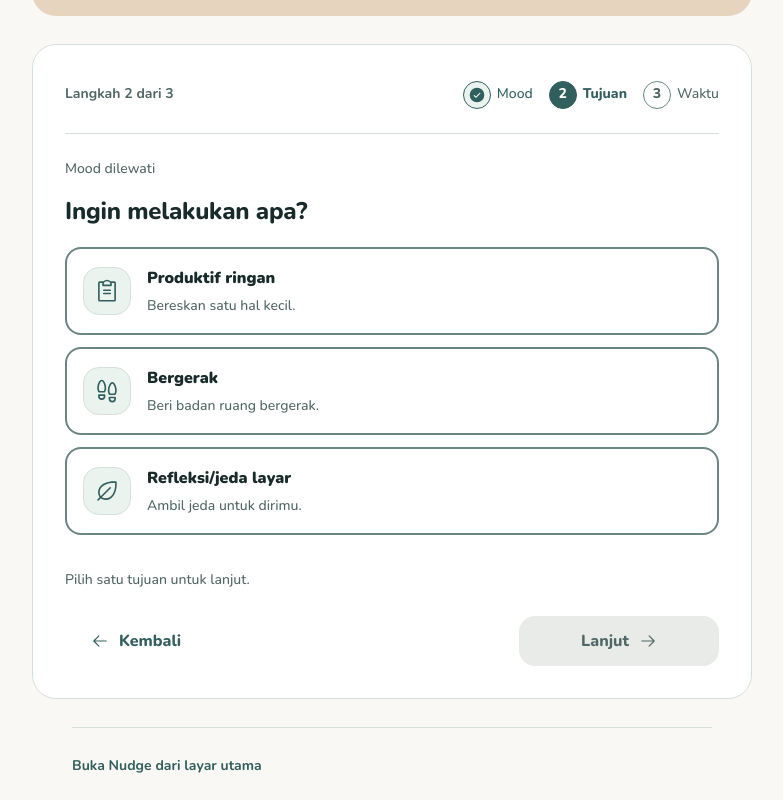
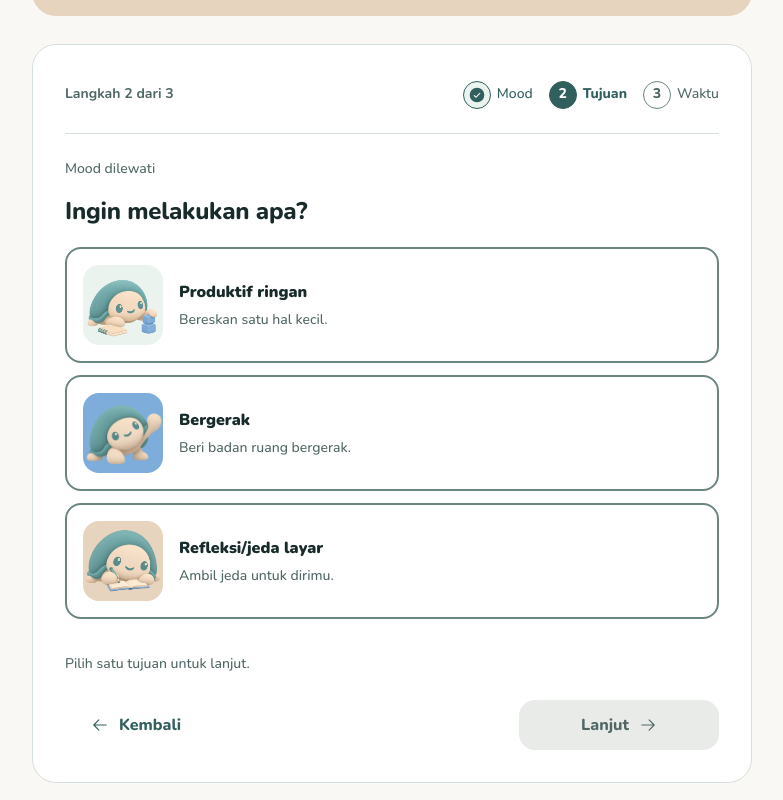
Before and after one commit to Fabverse0/Nudge, a Next.js app: page /app in a window 1280 px wide. Both pictures are taken after a click on the button "Lewati". Shown: the part 382-1182 px from the top of the page, without its empty margins (248-1031 px from the left). Built offline with nearby package versions, Linux system fonts and the light colour scheme.

Commit message:
style(app): illustrate each activity goal with C1

```diff
--- a/src/components/activity/activity-primitives.tsx
+++ b/src/components/activity/activity-primitives.tsx
@@ -39,20 +39,26 @@ export function GoalIcon({ goal, size = 24 }: { goal: Goal; size?: number }) {
   return <Icon size={size} aria-hidden="true" />;
 }
 
-export function ActivityArtwork({ goal }: { goal: Goal }) {
+export function ActivityArtwork({
+  goal,
+  size = 64,
+}: {
+  goal: Goal;
+  size?: number;
+}) {
   return goal === "move" ? (
     <Image
       src="/brand/small-steps/stretch.webp"
-      width={64}
-      height={64}
-      sizes="64px"
+      width={size}
+      height={size}
+      sizes={`${size}px`}
       alt=""
       className="turtle-mascot"
     />
   ) : (
     <TurtleMascot
       pose={goal === "reflect" ? "journal" : "tidy"}
-      size={64}
+      size={size}
       eager
     />
   );
--- a/src/components/activity/activity-studio.css
+++ b/src/components/activity/activity-studio.css
@@ -295,20 +295,19 @@
   background: var(--surface);
 }
 
-.app-studio .goal-choice > svg:first-of-type {
+.app-studio .goal-artwork {
   box-sizing: border-box;
-  flex: 0 0 48px;
-  width: 48px;
-  height: 48px;
-  padding: 10px;
-  border: 1px solid var(--subtle);
+  display: grid;
+  place-items: center;
+  flex: 0 0 80px;
+  width: 80px;
+  height: 80px;
   border-radius: 16px;
-  background: var(--selection);
-  color: var(--action);
 }
 
-.app-studio .goal-choice:has(input:checked) > svg:first-of-type {
-  background: var(--surface);
+.app-studio .goal-artwork .turtle-mascot {
+  width: 100%;
+  height: auto;
 }
 
 .app-studio .goal-choice > span {
@@ -977,6 +976,12 @@
     padding: 12px;
   }
 
+  .app-studio .goal-artwork {
+    flex-basis: 56px;
+    width: 56px;
+    height: 56px;
+  }
+
   .app-studio .app-intro {
     align-items: flex-start;
     flex-wrap: wrap;
--- a/src/components/activity/selection-flow.tsx
+++ b/src/components/activity/selection-flow.tsx
@@ -15,7 +15,7 @@ import {
   type Mood,
 } from "@/lib/activities/catalog";
 import type { Context } from "@/lib/recommendation/recommend";
-import { GoalIcon, MoodIcon } from "./activity-primitives";
+import { ActivityArtwork, MoodIcon } from "./activity-primitives";
 
 export type SelectionStep = "mood" | "goal" | "time";
 const steps: SelectionStep[] = ["mood", "goal", "time"];
@@ -165,14 +165,23 @@ export function SelectionFlow(props: SelectionFlowProps) {
           {step === "goal" && (
             <div className="goal-options">
               {(Object.keys(goals) as Goal[]).map((value) => (
-                <label className="choice goal-choice" key={value}>
+                <label
+                  className="choice goal-choice"
+                  data-goal={value}
+                  key={value}
+                >
                   <input
                     type="radio"
                     name="goal"
                     checked={goal === value}
                     onChange={() => props.onGoalChange(value)}
                   />
-                  <GoalIcon goal={value} />
+                  <div
+                    className={`goal-artwork ${goals[value].color}`}
+                    aria-hidden="true"
+                  >
+                    <ActivityArtwork goal={value} size={80} />
+                  </div>
                   <span>
                     <strong>{goals[value].label}</strong>
                     <small>{goals[value].description}</small>
```
